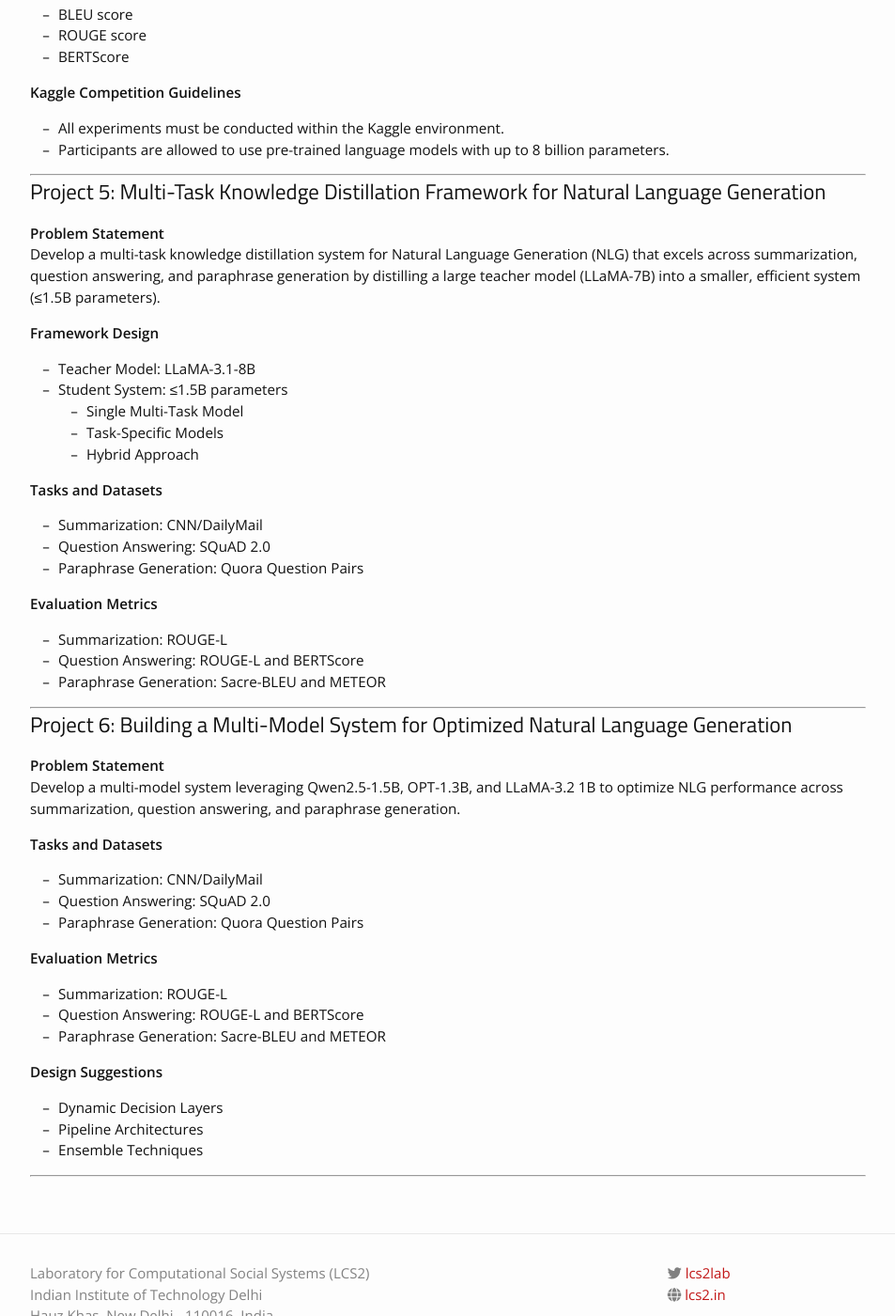
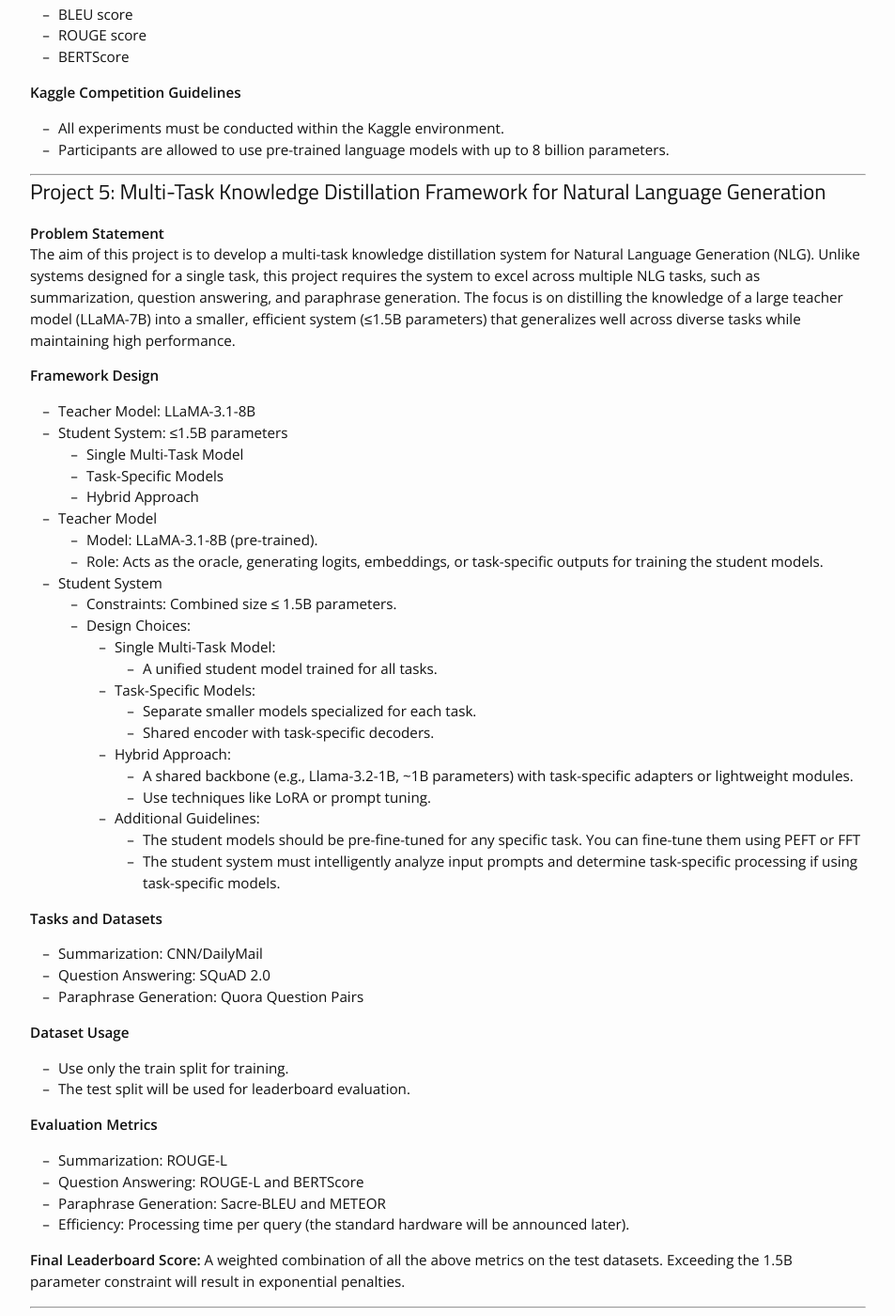
Before and after one commit to lcs2-iitd/ELL884-2402, a Jekyll site: the page built from project.md, in a window 1280 px wide and 1400 px high, scrolled down 3008 px. Shown: the whole window at 94% size, without its empty margins (163-1116 px from the left). Built offline with Jekyll 4.4.1, drawn with Linux system fonts in a browser that asks for light colours; nearby versions of some CDN libraries.

Commit message:
Update project.md

```diff
--- a/project.md
+++ b/project.md
@@ -122,7 +122,7 @@ The generated counterspeech will be evaluated on:
 ## Project 5: Multi-Task Knowledge Distillation Framework for Natural Language Generation
 
 **Problem Statement**
-Develop a multi-task knowledge distillation system for Natural Language Generation (NLG) that excels across summarization, question answering, and paraphrase generation by distilling a large teacher model (LLaMA-7B) into a smaller, efficient system (≤1.5B parameters).
+The aim of this project is to develop a multi-task knowledge distillation system for Natural Language Generation (NLG). Unlike systems designed for a single task, this project requires the system to excel across multiple NLG tasks, such as summarization, question answering, and paraphrase generation. The focus is on distilling the knowledge of a large teacher model (LLaMA-7B) into a smaller, efficient system (≤1.5B parameters) that generalizes well across diverse tasks while maintaining high performance.
 
 **Framework Design**
 - Teacher Model: LLaMA-3.1-8B
@@ -131,15 +131,41 @@ Develop a multi-task knowledge distillation system for Natural Language Generati
   - Task-Specific Models
   - Hybrid Approach
 
+- Teacher Model
+  - Model: LLaMA-3.1-8B (pre-trained).
+  - Role: Acts as the oracle, generating logits, embeddings, or task-specific outputs for training the student models.
+- Student System
+  - Constraints: Combined size ≤ 1.5B parameters.
+  - Design Choices:
+    - Single Multi-Task Model:
+      - A unified student model trained for all tasks.
+    - Task-Specific Models:
+      - Separate smaller models specialized for each task.
+      - Shared encoder with task-specific decoders.
+    - Hybrid Approach:
+      - A shared backbone (e.g., Llama-3.2-1B, ~1B parameters) with task-specific adapters or lightweight modules.
+      - Use techniques like LoRA or prompt tuning.
+    - Additional Guidelines:
+      - The student models should be pre-fine-tuned for any specific task. You can fine-tune them using PEFT or FFT
+      - The student system must intelligently analyze input prompts and determine task-specific processing if using task-specific models.
+
+
 **Tasks and Datasets**
 - Summarization: CNN/DailyMail
 - Question Answering: SQuAD 2.0
 - Paraphrase Generation: Quora Question Pairs
 
+**Dataset Usage**
+- Use only the train split for training.
+- The test split will be used for leaderboard evaluation.
+
 **Evaluation Metrics**
 - Summarization: ROUGE-L
 - Question Answering: ROUGE-L and BERTScore
 - Paraphrase Generation: Sacre-BLEU and METEOR
+- Efficiency: Processing time per query (the standard hardware will be announced later).
+
+**Final Leaderboard Score:** A weighted combination of all the above metrics on the test datasets. Exceeding the 1.5B parameter constraint will result in exponential penalties.
 
 ---
 
```
